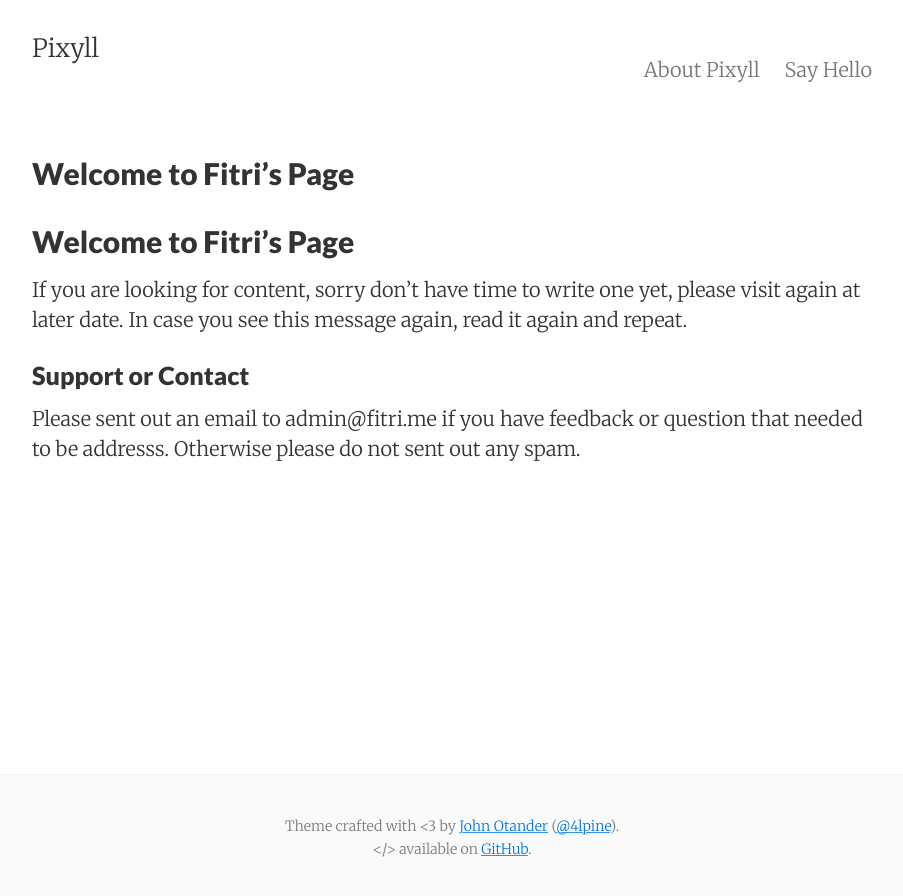
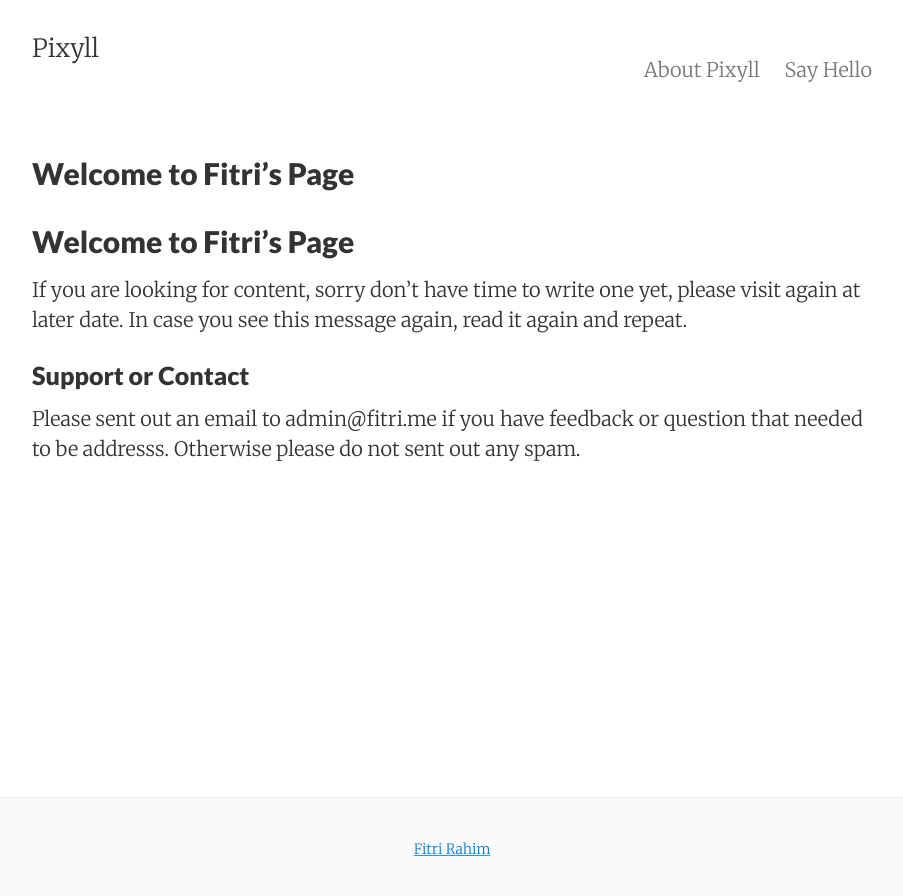
Before and after one commit to fitri/fitri.github.io, a Jekyll site: the page built from index.md, in a window 1280 px wide. Shown: the top 896 px of the page, without its empty margins (188-1091 px from the left). Built offline with Jekyll 4.4.1, drawn with Linux system fonts in a browser that asks for light colours; our own code applies the rules of GitHub Pages for plain Markdown files; the list of posts is cut into pages by our own code.

Commit message:
Update footer.html

```diff
--- a/_includes/footer.html
+++ b/_includes/footer.html
@@ -1,19 +1,7 @@
 <footer class="center">
   <div class="measure">
     <small>
-      Theme crafted with &lt;3 by <a href="http://johnotander.com">John Otander</a> (<a href="https://twitter.com/4lpine">@4lpine</a>).<br>
-      &lt;/&gt; available on <a href="https://github.com/johnotander/pixyll">GitHub</a>.
+      <a href="http://fitri.me">Fitri Rahim</a>
     </small>
   </div>
 </footer>
-{% if site.enable_anchorjs %}<!-- AnchorJS -->
-<script src="https://cdnjs.cloudflare.com/ajax/libs/anchor-js/3.0.0/anchor.min.js"></script>
-<script>
-    anchors.options.visible = 'always';
-    anchors.add('article h2, article h3, article h4, article h5, article h6');
-</script>{% endif %}
-<script type="text/javascript">
-    if ("serviceWorker" in navigator) {
-      navigator.serviceWorker.register("{{ '/sw.js' | relative_url }}")
-    }
-</script>
```
